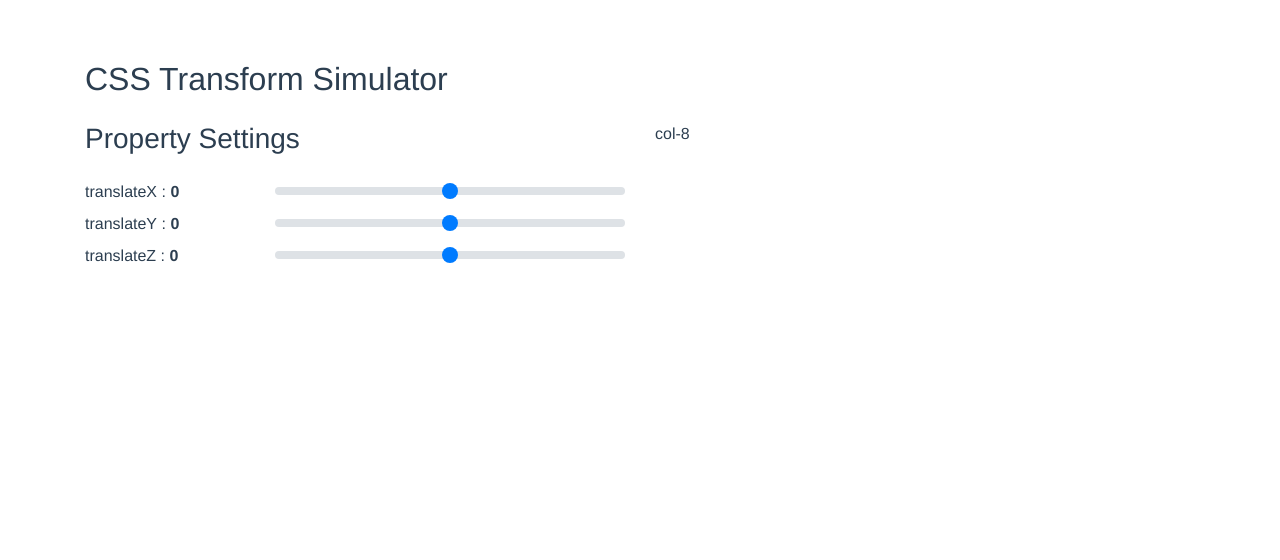
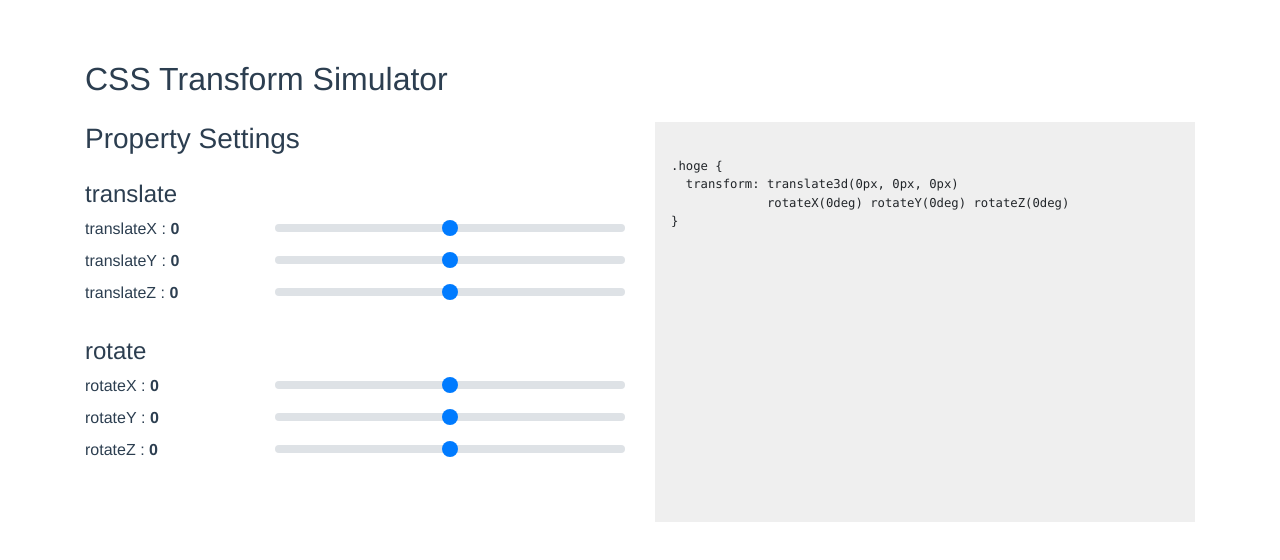
Before and after one commit to nagasawaaaa/css-transform-simulator, a Vue app: page / in a window 1280 px wide. Shown: the top 560 px of the page. Built offline with nearby package versions, Linux system fonts and the light colour scheme.

Commit message:
add: CssPreview

```diff
--- /dev/null
+++ b/src/components/CssPreview.vue
@@ -0,0 +1,43 @@
+<template>
+  <div class="cssPreview">
+    <pre>
+      <code>
+.hoge {
+  transform: {{ createTranslate(transform) }}
+             {{ createRotate3d(transform) }}
+}
+      </code>
+    </pre>
+  </div>
+</template>
+
+<script>
+export default {
+  name: "cssPreview",
+  props: {
+    transform: {
+      type: Object,
+      default() {
+        return {}
+      }
+    }
+  },
+  methods: {
+    createTranslate(transform) {
+      return `translate3d(${transform.translateX}px, ${transform.translateY}px, ${transform.translateZ}px)`;
+    },
+    createRotate3d(transform) {
+      return `rotateX(${transform.rotateX}deg) rotateY(${transform.rotateY}deg) rotateZ(${transform.rotateZ}deg)`;
+    }
+  }
+}
+</script>
+
+<style lang="scss">
+.cssPreview {
+  background-color: #efefef;
+  font-size: 14px;
+  min-height: 50vh;
+  padding: 16px;
+}
+</style>
--- a/src/components/LayoutView.vue
+++ b/src/components/LayoutView.vue
@@ -5,6 +5,8 @@
       <b-row>
         <b-col cols="6">
           <h3 class="mb-4">Property Settings</h3>
+          <section class="mb-4">
+            <h4>translate</h4>
             <InputView
               id="translateX"
               label="translateX"
@@ -20,9 +22,36 @@
               label="translateZ"
               @input="getTransformValue($event, 'translateZ')"
             />
+          </section>
+          <section>
+            <h4>rotate</h4>
+            <InputView
+              id="rotateX"
+              label="rotateX"
+              :max="360"
+              :min="-360"
+              @input="getTransformValue($event, 'rotateX')"
+            />
+            <InputView
+              id="rotateY"
+              label="rotateY"
+              :max="360"
+              :min="-360"
+              @input="getTransformValue($event, 'rotateY')"
+            />
+            <InputView
+              id="rotateZ"
+              label="rotateZ"
+              :max="360"
+              :min="-360"
+              @input="getTransformValue($event, 'rotateZ')"
+            />
+          </section>
         </b-col>
         <!-- TODO: プレビュー用のViewとCSSのViewを作成する -->
-        <b-col cols="6">col-8</b-col>
+        <b-col cols="6">
+          <CssPreview :transform="transform" />
+        </b-col>
       </b-row>
     </b-container>
   </div>
@@ -30,6 +59,7 @@
 
 <script>
 import InputView from "./InputView";
+import CssPreview from "./CssPreview";
 
 export default {
   name: "LayoutView",
@@ -38,12 +68,18 @@ export default {
       transform: {
         translateX: 0,
         translateY: 0,
-        translateZ: 0
+        translateZ: 0,
+        rotateX: 0,
+        rotateY: 0,
+        rotateZ: 0,
+        scaleX: 0,
+        scaleY: 0
       }
     };
   },
   components: {
-    InputView
+    InputView,
+    CssPreview
   },
   methods: {
     getTransformValue(payload, property) {
```
Lines whose indentation alone changed are shown as unchanged.
